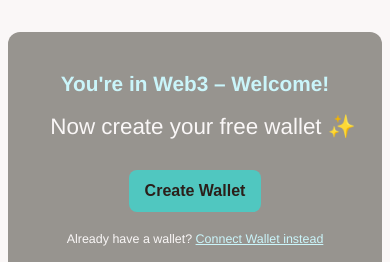
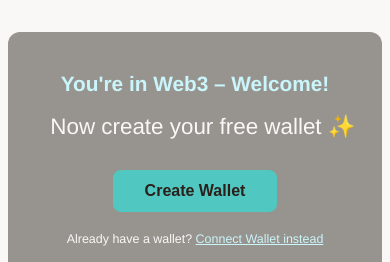
Before and after one commit to SeptemberWolfMusic/higher-places-privy-login, a plain HTML site: page index.html in a window 390 px wide. Shown: the top 262 px of the page. Drawn offline with Linux system fonts and the light colour scheme.

Commit message:
Update index.html

```diff
--- a/index.html
+++ b/index.html
@@ -251,7 +251,7 @@
     display: block !important;
   }
   .btn-center button {
-    padding: 0.75rem 1rem !important;
+    padding: 0.75rem 2rem !important;
     width: auto !important;
     min-width: 110px !important;
   }
```
